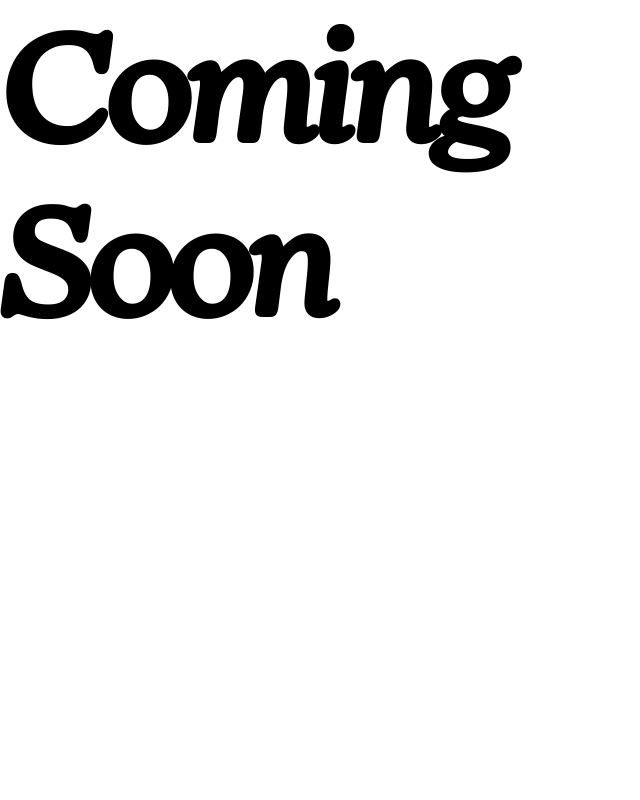
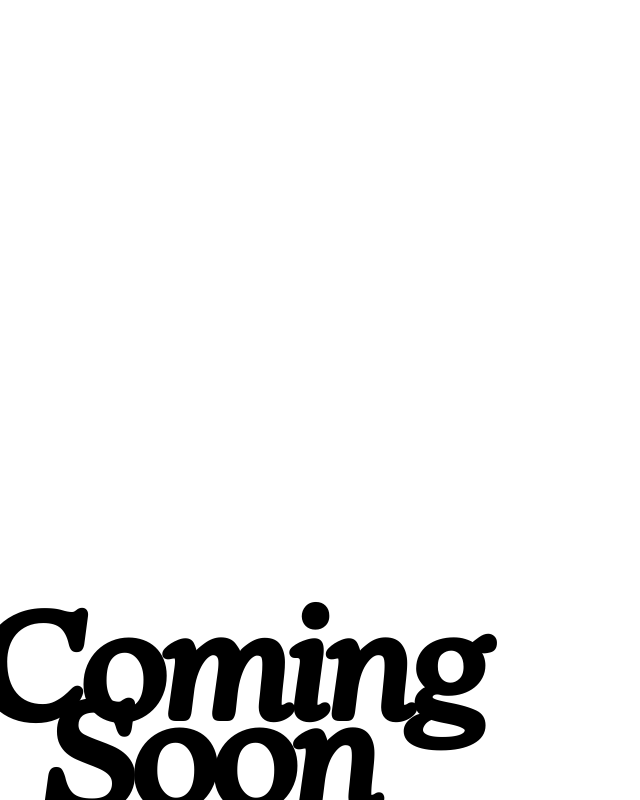
Before and after one commit to ryandbrimhall/danny-brimhall, a plain HTML site: page index.html in a window 1280 px wide. Shown: the whole page, without its empty margins (0-640 px from the left). Drawn offline with Linux system fonts and the light colour scheme.

Commit message:
position welcome line

```diff
--- a/index.html
+++ b/index.html
@@ -8,7 +8,14 @@
     <link rel="stylesheet" href="main.css">
 </head>
 <body>
-    <div class="welcome-line-1">Coming</div>
-    <div class="welcome-line-2">Soon</div>
+    <div class="page-wrapper">
+        <div class="welcome-line">Coming<br>&nbsp;&nbsp;&nbsp;Soon</div>
+        <!-- <div class="recipes">
+            <div class="item">Test</div>
+            <div class="item">Test</div>
+            <div class="item">Test</div>
+            <div class="item">Test</div>
+        </div> -->
+    </div>
 </body>
 </html>
--- a/main.css
+++ b/main.css
@@ -12,9 +12,21 @@
   font-display: swap;
 }
 
-.welcome-line-1, .welcome-line-2 {
+.page-wrapper {
+  height: 100vh;
+  display: flex;
+  justify-content: flex-start;
+  align-items: flex-end;
+  position: relative;
+  overflow: hidden;
+}
+.welcome-line {
     font-family: 'site_font',sans-serif;
     font-size: clamp(90px, 30vw, 150px);
     font-weight: 900;
     letter-spacing: -0.03em;
+    line-height: .6em;
+    position: absolute;
+    left: -25px;
+    bottom: 0px;
 }
```
